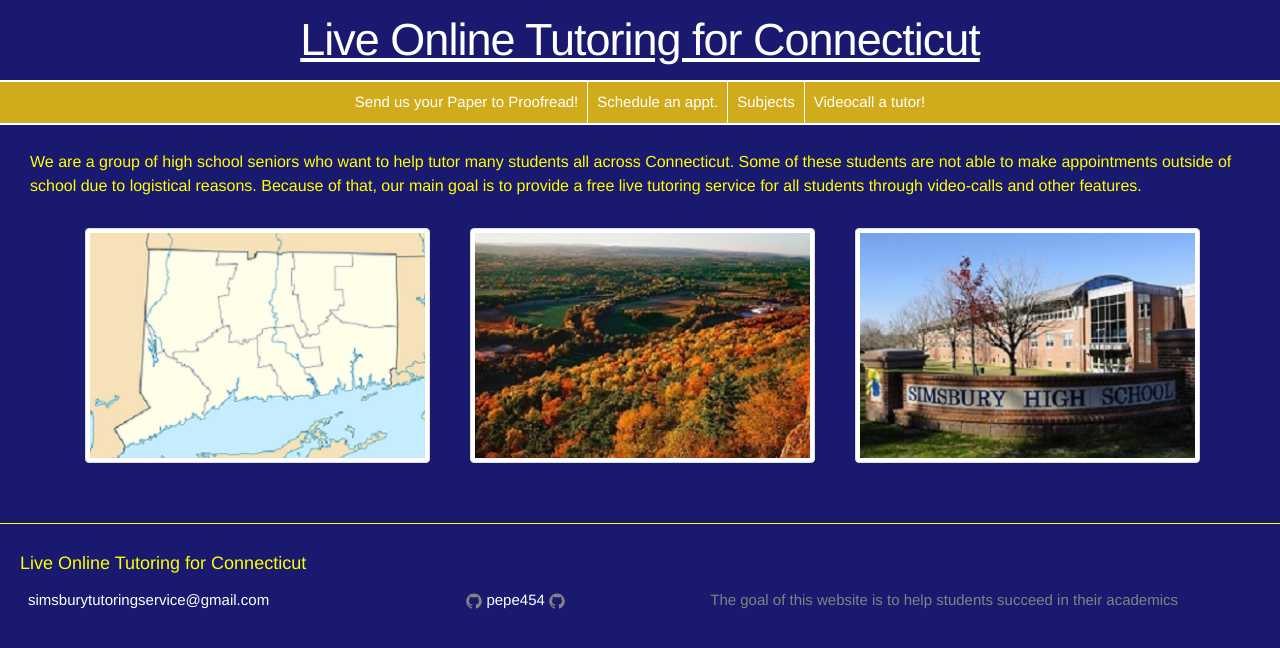
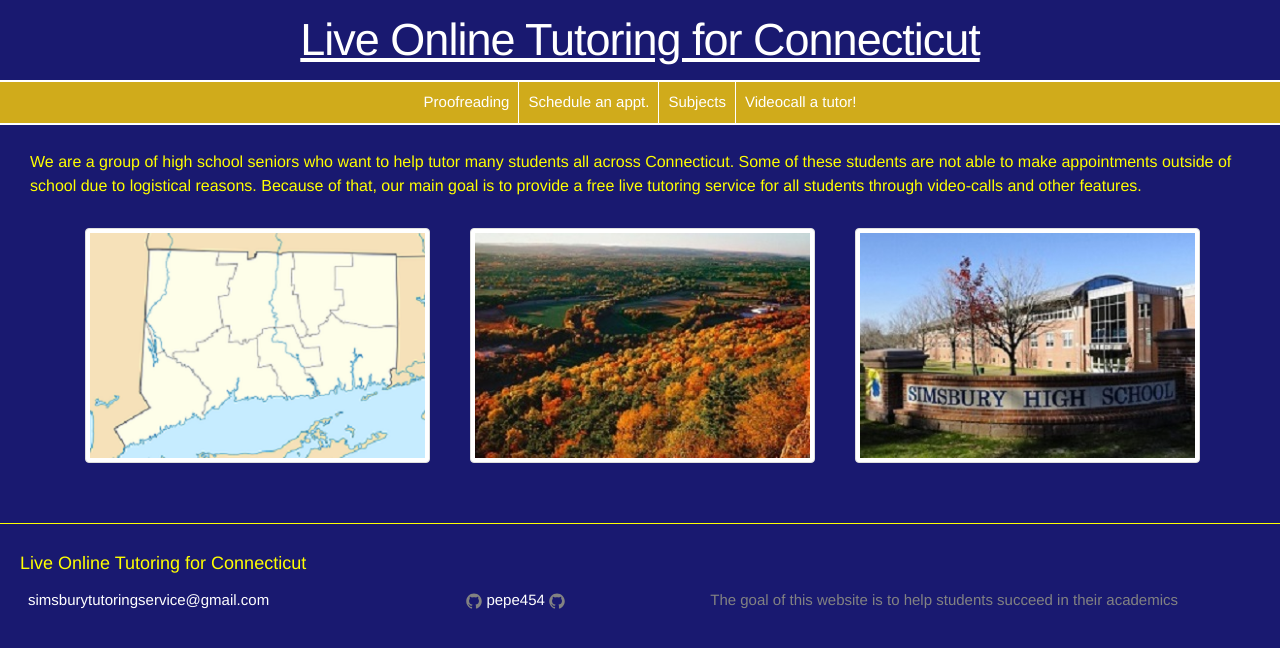
Before and after one commit to pepe454/pepe454.github.io, a Jekyll site: the page built from index.html, in a window 1280 px wide. Shown: the top 648 px of the page. Built offline with Jekyll 4.4.1, drawn with Linux system fonts in a browser that asks for light colours; the list of posts is cut into pages by our own code.

Commit message:
Update proofreading.md

```diff
--- a/nav-bar/proofreading.md
+++ b/nav-bar/proofreading.md
@@ -1,6 +1,6 @@
 ---
 layout: page
-title: Send us your Paper to Proofread!
+title: Proofreading
 permalink: /proofreading/
 ---
 <html>
```
